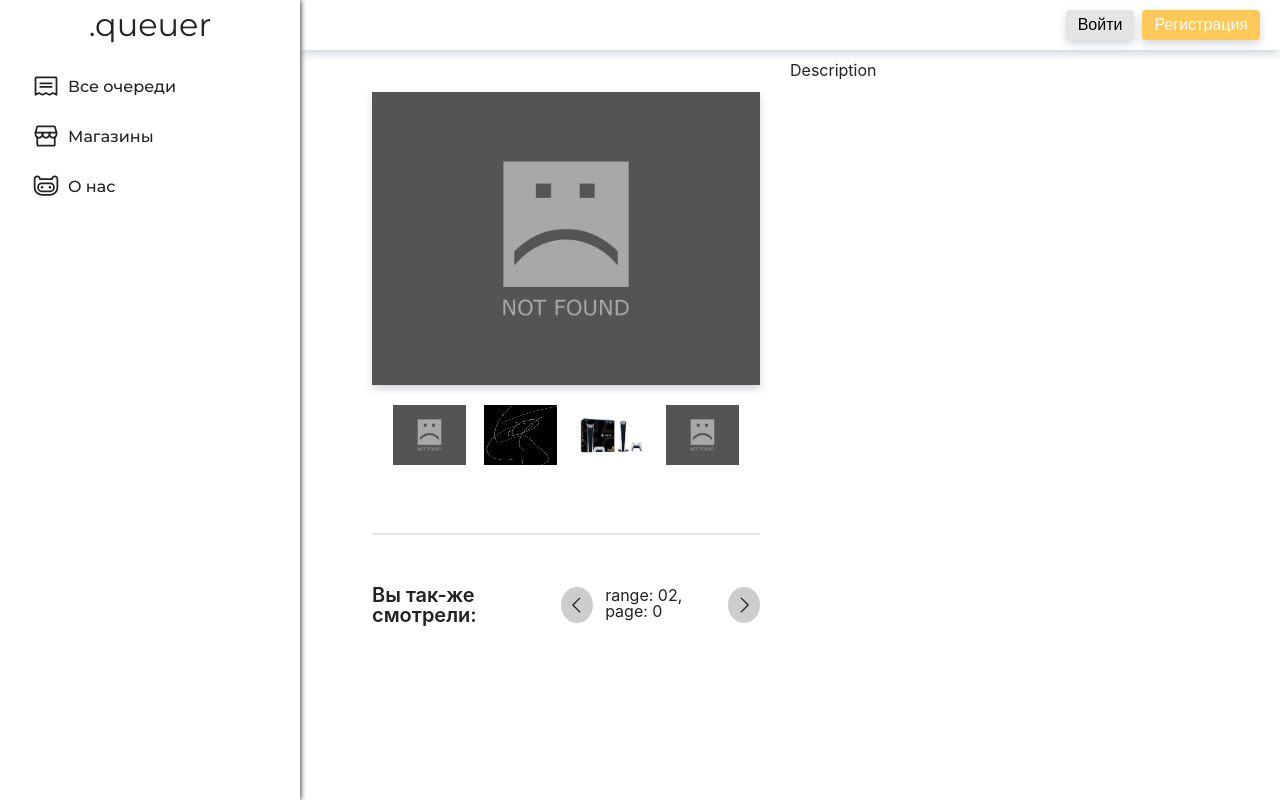
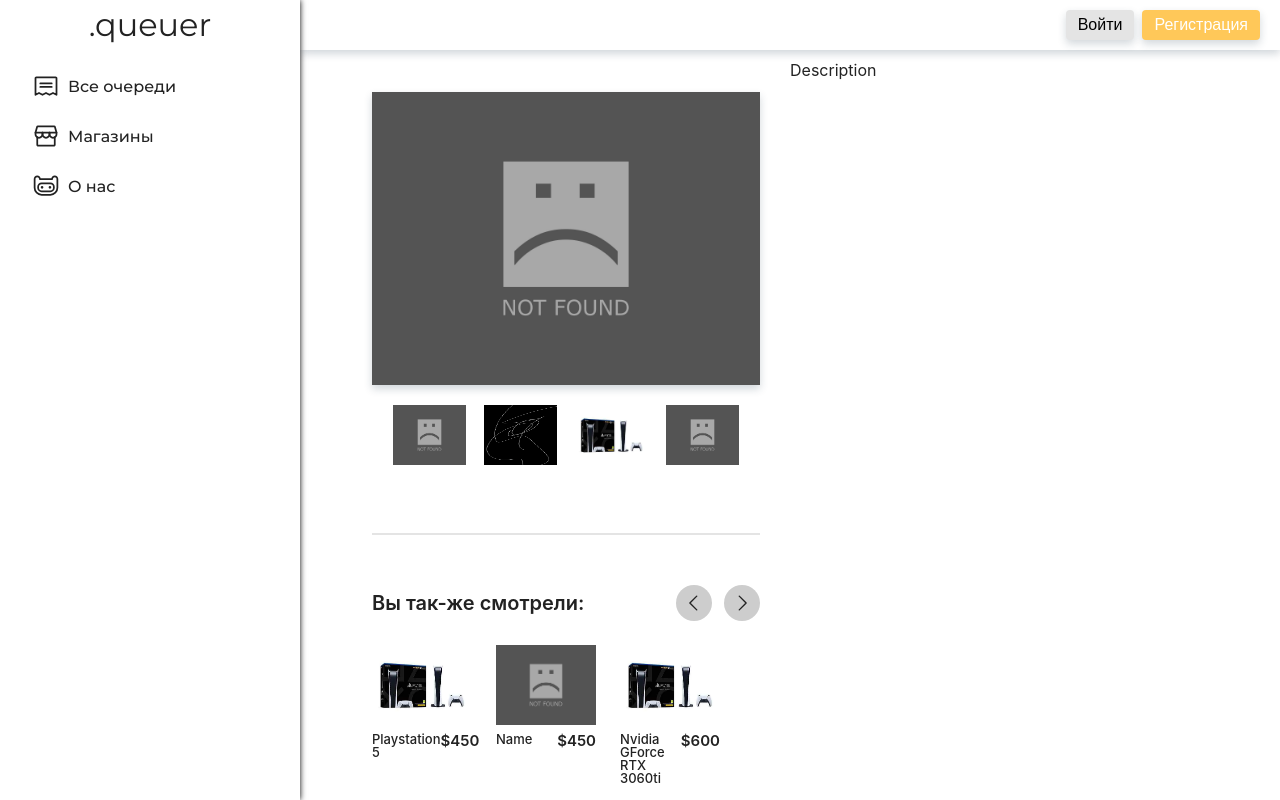
Before and after one commit to Aksimka/queuer, a Next.js app: page /queues/1 in a window 1280 px wide. Built offline with nearby package versions, Linux system fonts and the light colour scheme.

Commit message:
staticPagination hook + recentlyViews pagination

```diff
--- a/blocks/queue/RecentlyViews/RecentlyViews.tsx
+++ b/blocks/queue/RecentlyViews/RecentlyViews.tsx
@@ -5,7 +5,8 @@ import classNames from 'classnames'
 import CaretRight from '@/components/icons/CaretRight'
 
 import imagesArray from './imagesArray'
-import usePagination from '../../../hooks/usePagination'
+import useStaticPagination from '../../../hooks/pagination/useStaticPagination'
+import ProductSmall from '@/components/ui/cards/ProductSmall/ProductSmall'
 
 type RecentlyItem = {
   id: number
@@ -15,10 +16,11 @@ type RecentlyItem = {
 }
 
 const RecentlyViews: FC = (): ReactElement => {
-  const { range, currentPage, goPage } = usePagination({
-    limit: 3,
-    length: imagesArray.length,
-  })
+  const { currentItems, currentPage, goPage } =
+    useStaticPagination<RecentlyItem>({
+      limit: 3,
+      items: imagesArray,
+    })
 
   return (
     <div className={classes.root}>
@@ -31,7 +33,6 @@ const RecentlyViews: FC = (): ReactElement => {
           >
             <CaretLeft size={22} />
           </div>
-          range: {range}, page: {currentPage}
           <div
             className={classNames([classes.paginationIcon, 'display-center'])}
             onClick={() => goPage(currentPage + 1)}
@@ -41,17 +42,17 @@ const RecentlyViews: FC = (): ReactElement => {
         </div>
       </div>
       <div className={classes.items}>
-        {/*{items.map((image) => {*/}
-        {/*  return (*/}
-        {/*    <div className={classes.itemWrapper} key={image.id}>*/}
-        {/*      <ProductSmall*/}
-        {/*        imgPath={image.path}*/}
-        {/*        name={image.name}*/}
-        {/*        price={image.price}*/}
-        {/*      />*/}
-        {/*    </div>*/}
-        {/*  )*/}
-        {/*})}*/}
+        {currentItems.map((image) => {
+          return (
+            <div className={classes.itemWrapper} key={image.id}>
+              <ProductSmall
+                imgPath={image.path}
+                name={image.name}
+                price={image.price}
+              />
+            </div>
+          )
+        })}
       </div>
     </div>
   )
--- a/blocks/queue/RecentlyViews/imagesArray.ts
+++ b/blocks/queue/RecentlyViews/imagesArray.ts
@@ -3,6 +3,12 @@ export default [
     id: 0,
     path: '/images/ps5.png',
     name: 'Playstation 5',
+    price: 450,
+  },
+  {
+    id: 2,
+    path: '/images/imageNotFound.jpg',
+    name: 'Name',
     price: 450,
   },
   {
@@ -12,8 +18,8 @@ export default [
     price: 600,
   },
   {
-    id: 2,
-    path: '/images/imageNotFound.jpg',
+    id: 4,
+    path: '/images/long.png',
     name: 'Name',
     price: 450,
   },
@@ -24,14 +30,8 @@ export default [
     price: 450,
   },
   {
-    id: 4,
+    id: 5,
     path: '/images/long.png',
-    name: 'Name',
-    price: 450,
-  },
-  {
-    id: 5,
-    path: '/images/ps5.png',
     name: 'Nvidia GForce RTX 3080',
     price: 1200,
   },
--- a/hooks/usePagination.ts
+++ b/hooks/pagination/usePagination.ts
@@ -37,6 +37,7 @@ const usePagination = ({
         setRange(newRange)
         setPage(page)
       }
+      return newRange
     },
     [pages]
   )
--- /dev/null
+++ b/hooks/pagination/useStaticPagination.ts
@@ -0,0 +1,37 @@
+import usePagination from './usePagination'
+import { useMemo, useState } from 'react'
+
+type StaticPaginationProps<T> = {
+  limit: number
+  items: T[]
+}
+
+interface StaticPaginationReturn<T> {
+  currentItems: T[]
+  currentPage: number
+  goPage(page: number): [number, number]
+  setItems(items: T[]): void
+}
+
+const useStaticPagination = <T>({
+  limit = 3,
+  items = [],
+}: StaticPaginationProps<T>): StaticPaginationReturn<T> => {
+  const [_items, _setItems] = useState(items)
+  const { goPage, range, currentPage } = usePagination({
+    length: items.length,
+    limit: limit,
+  })
+
+  const currentItems = useMemo(() => {
+    return [..._items].slice(range[0], range[1] + 1)
+  }, [_items, range])
+
+  const setItems = (items: T[]) => {
+    _setItems(items)
+  }
+
+  return { currentItems, currentPage, goPage, setItems }
+}
+
+export default useStaticPagination
```
